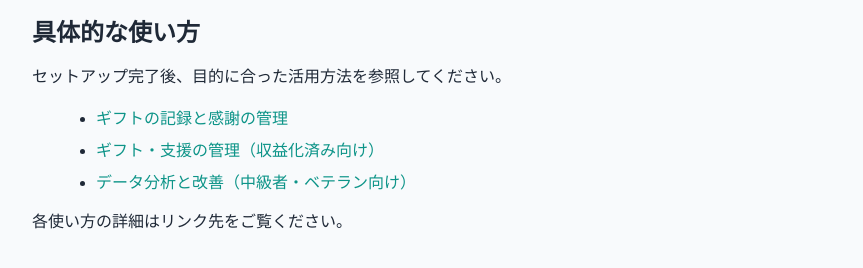
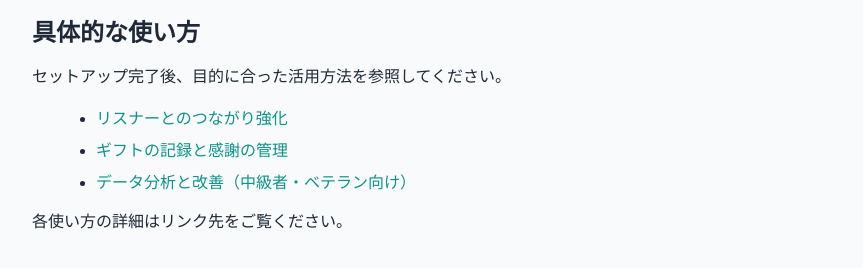
Before and after one commit to kkryama/kkryama.github.io, a Jekyll site: the page apps/bond-log/use-cases/index.html, which Jekyll copies as it is, in a window 1280 px wide. Shown: the part 894-1162 px from the top of the page, without its empty margins (208-1071 px from the left). Built offline with Jekyll 4.4.1, drawn with Linux system fonts in a browser that asks for light colours.

Commit message:
docs(bond-log): ユーザーガイドのトラブルシューティングを拡充し構成を整理

```diff
--- a/apps/bond-log/use-cases/index.html
+++ b/apps/bond-log/use-cases/index.html
@@ -147,8 +147,8 @@
 <h3 id="具体的な使い方">具体的な使い方</h3>
 <p>セットアップ完了後、目的に合った活用方法を参照してください。</p>
 <ul>
-<li><a href="listener-engagement.html">ギフトの記録と感謝の管理</a></li>
-<li><a href="gift-management.html">ギフト・支援の管理（収益化済み向け）</a></li>
+<li><a href="listener-engagement.html">リスナーとのつながり強化</a></li>
+<li><a href="gift-management.html">ギフトの記録と感謝の管理</a></li>
 <li><a href="data-analysis.html">データ分析と改善（中級者・ベテラン向け）</a></li>
 </ul>
 <p>各使い方の詳細はリンク先をご覧ください。</p>
```
Also changed, not shown: 1 other file.
